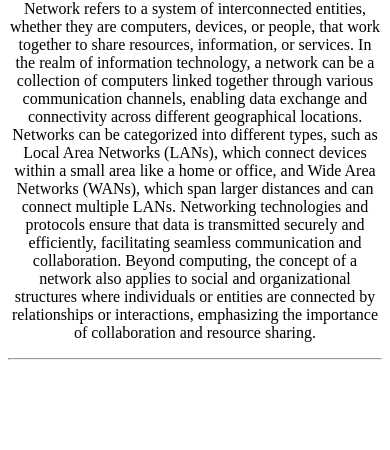
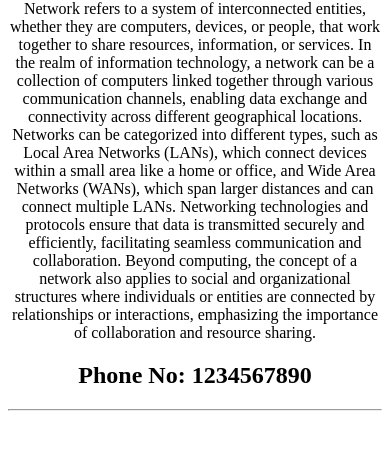
Before and after one commit to sivasurya-2001/helloall, a plain HTML site: page index.html in a window 390 px wide. Shown: the part 66-516 px from the top of the page. Drawn offline with Linux system fonts and the light colour scheme.

Commit message:
phone number added

```diff
--- a/index.html
+++ b/index.html
@@ -1,5 +1,8 @@
 <center>
         <h1>Vijay</h1>
         <p>Network refers to a system of interconnected entities, whether they are computers, devices, or people, that work together to share resources, information, or services. In the realm of information technology, a network can be a collection of computers linked together through various communication channels, enabling data exchange and connectivity across different geographical locations. Networks can be categorized into different types, such as Local Area Networks (LANs), which connect devices within a small area like a home or office, and Wide Area Networks (WANs), which span larger distances and can connect multiple LANs. Networking technologies and protocols ensure that data is transmitted securely and efficiently, facilitating seamless communication and collaboration. Beyond computing, the concept of a network also applies to social and organizational structures where individuals or entities are connected by relationships or interactions, emphasizing the importance of collaboration and resource sharing.</p>
+        <h2>Phone No: 1234567890</h2>
+
     </center>
+
 <hr>
```
